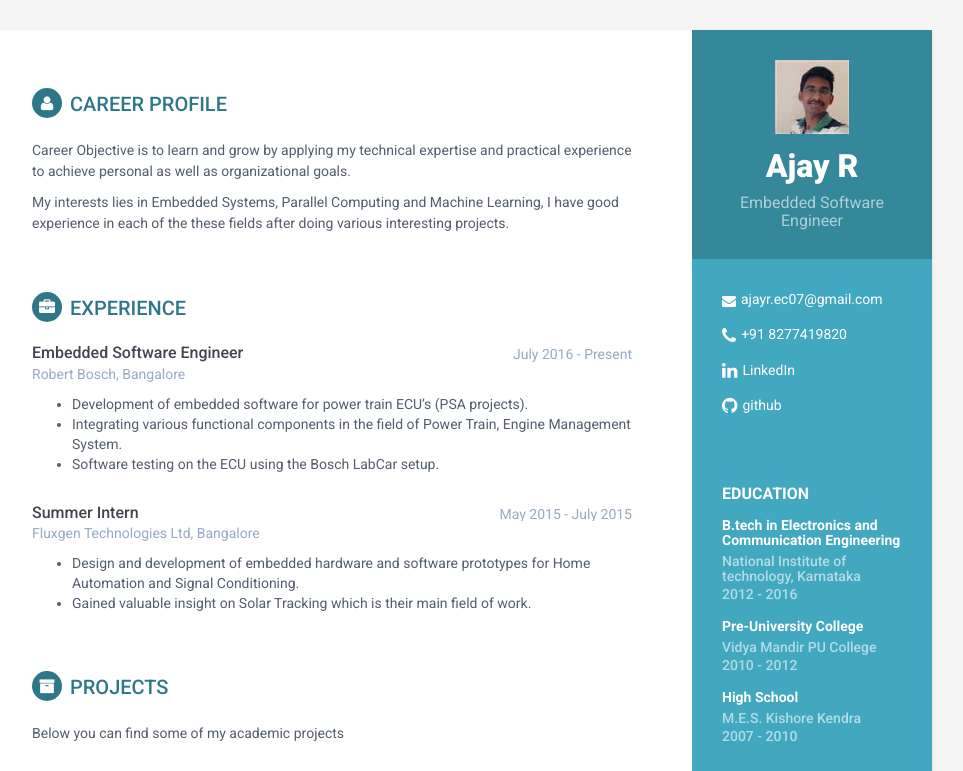
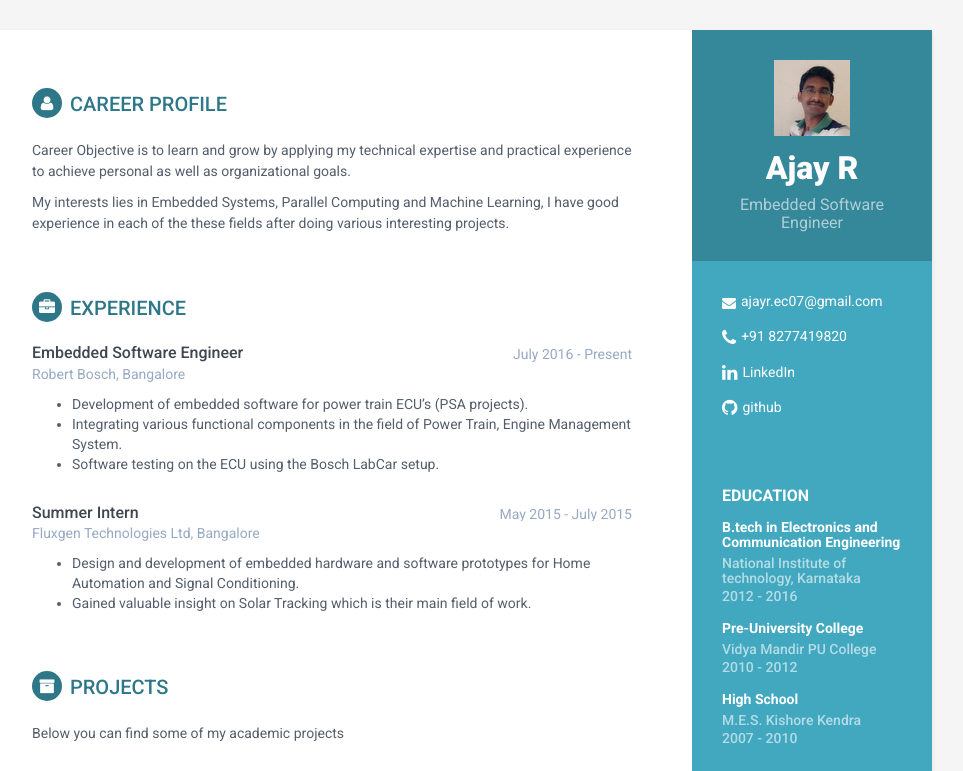
Before and after one commit to ajayrk/ajayrk.github.io, a plain HTML site: page index.html in a window 1280 px wide. Shown: the top 771 px of the page, without its empty margins (188-1151 px from the left). Drawn offline with Linux system fonts and the light colour scheme.

Commit message:
Update index.html

```diff
--- a/index.html
+++ b/index.html
@@ -30,7 +30,7 @@
     <div class="wrapper">
         <div class="sidebar-wrapper">
             <div class="profile-container">
-                <img class="profile" src="assets/images/linkedin.jpg" alt="" />
+                <img class="profile" src="assets/images/resized.jpg" alt="" />
                 <h1 class="name">Ajay R</h1>
                 <h3 class="tagline">Embedded Software Engineer</h3>
             </div><!--//profile-container-->
```
